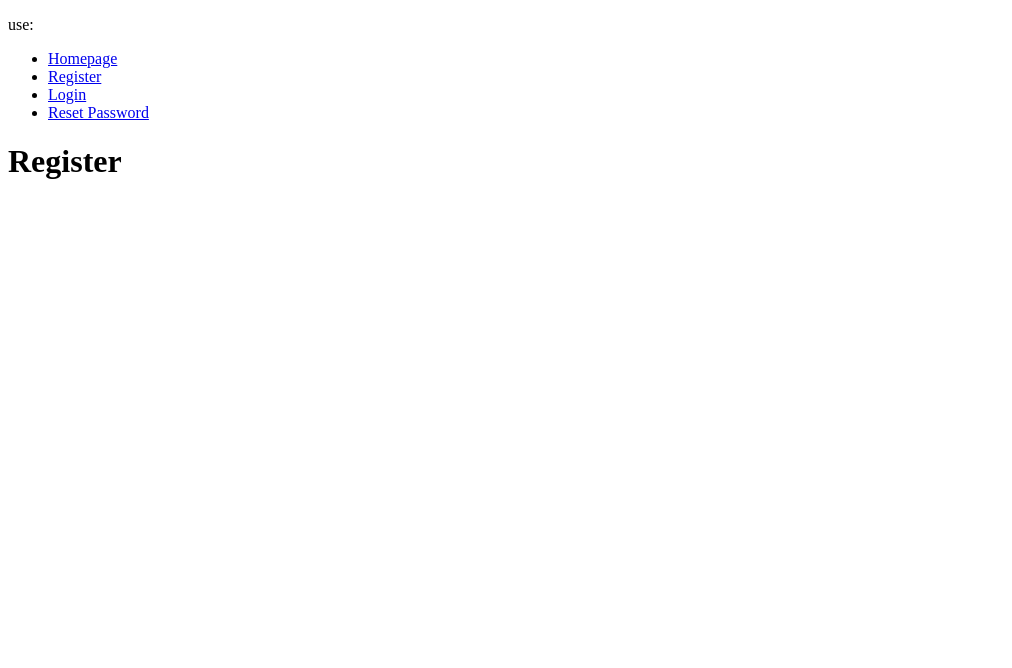
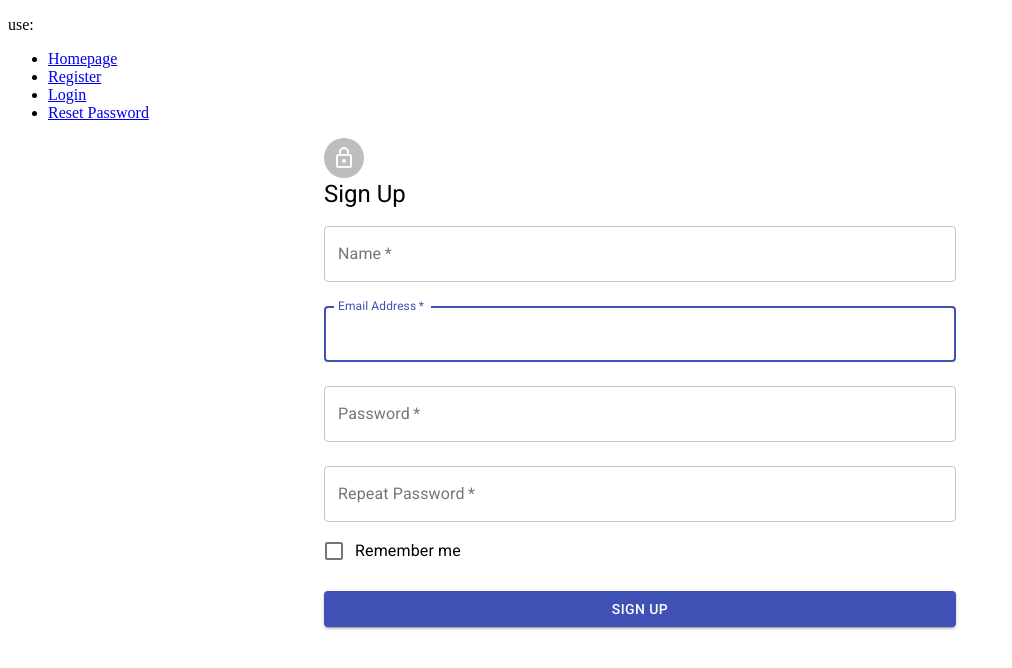
Before and after one commit to DariusPirvulescu/goco-test-client, a React (Create React App) app: page /register in a window 1280 px wide. Shown: the top 668 px of the page, without its empty margins (0-1012 px from the left). Built offline with nearby package versions, Linux system fonts and the light colour scheme.

Commit message:
Modify login and register forms to use usePostFetch

```diff
--- a/src/components/Login.js
+++ b/src/components/Login.js
@@ -1,7 +1,116 @@
-import React from "react";
+import React, { useState, useContext, useEffect } from "react";
 
-const Login = () => {
-  return <h1>Login</h1>
-}
+import {
+  Avatar,
+  Typography,
+  TextField,
+  FormControlLabel,
+  Button,
+  Grid,
+  Checkbox,
+} from "@material-ui/core";
 
-export default Login;
+import { Link } from "react-router-dom";
+import LockOutlinedIcon from "@material-ui/icons/LockOutlined";
+import { makeStyles } from "@material-ui/core/styles";
+
+import { UserContext } from "contexts/userContext";
+import { usePostFetch } from "customHooks/usePostFetch"
+
+const useStyles = makeStyles({
+  authCard: {
+    width: "50%",
+    margin: "auto",
+  },
+});
+
+const Register = () => {
+  const classes = useStyles();
+  const [inputValues, setInputValues] = useState({});
+  const { providedUser } = useContext(UserContext);
+
+  const [res, sendRequest] = usePostFetch()
+
+  const handleChange = (event) => {
+    let values = { ...inputValues };
+    values[event.target.name] = event.target.value;
+    setInputValues(values);
+  };
+
+  useEffect(() => {
+    if (res.data) {
+      localStorage.setItem('user', JSON.stringify(res.data.snapshot))
+      providedUser.setUser(res.data.snapshot)
+    }
+
+  }, [res.data, providedUser])
+
+  const handleSubmit = (e) => {
+    e.preventDefault();
+
+    const body = inputValues;
+
+    sendRequest("/login", body)
+
+  };
+
+  return (
+    <div>
+      <div className={classes.authCard}>
+        <Avatar>
+          <LockOutlinedIcon />
+        </Avatar>
+        <Typography component="h1" variant="h5">
+          Log In
+        </Typography>
+        <form onSubmit={handleSubmit}>
+          <TextField
+            onChange={handleChange}
+            value={inputValues.email || ""}
+            variant="outlined"
+            margin="normal"
+            required
+            fullWidth
+            id="email"
+            label="Email Address"
+            name="email"
+            autoComplete="email"
+            autoFocus
+          />
+          <TextField
+            onChange={handleChange}
+            value={inputValues.password || ""}
+            variant="outlined"
+            margin="normal"
+            required
+            fullWidth
+            name="password"
+            label="Password"
+            type="password"
+            id="password"
+          />
+          <FormControlLabel
+            control={<Checkbox value="remember" color="primary" />}
+            label="Remember me"
+          />
+          <h3>{res.error}</h3>
+          {res.loading ? "LOADING..." :
+            <Button type="submit" fullWidth variant="contained" color="primary">
+              Log In
+            </Button>
+          }
+          <Grid container>
+            <Grid item xs>
+              <Link to="/reset">Forgot password?</Link>
+            </Grid>
+            <Grid item>
+              <Link to='/register'>{"Don't have an account? Sign Up"}</Link>
+            </Grid>
+          </Grid>
+        </form>
+      </div>
+    </div>
+  );
+};
+
+export default Register;
--- a/src/components/Register.js
+++ b/src/components/Register.js
@@ -1,7 +1,144 @@
-import React from "react";
+import React, { useState, useContext, useEffect } from "react";
+
+import {
+  Avatar,
+  Typography,
+  TextField,
+  FormControlLabel,
+  Button,
+  Checkbox,
+} from "@material-ui/core";
+
+import LockOutlinedIcon from "@material-ui/icons/LockOutlined";
+import { makeStyles } from '@material-ui/core/styles';
+
+import { UserContext } from "contexts/userContext";
+import { usePostFetch } from "customHooks/usePostFetch";
+
+const useStyles = makeStyles({
+  authCard: {
+    width: '50%',
+    margin: 'auto'
+  }
+})
 
 const Register = () => {
-  return <h1>Register</h1>
-}
+  const classes = useStyles();
+  const [inputValues, setInputValues] = useState({});
+  const [error, setError] = useState("");
+  const { providedUser } = useContext(UserContext);
+  const [res, sendRequest] = usePostFetch()
+
+  useEffect(() => {
+    if (res.data) {
+      localStorage.setItem('user', JSON.stringify(res.data.snapshot))
+      providedUser.setUser(res.data.snapshot)
+      setInputValues({})
+    }
+
+  }, [res.data, providedUser])
+
+  const handleChange = (event) => {
+    let values = { ...inputValues };
+    values[event.target.name] = event.target.value;
+
+    setInputValues(values);
+  };
+
+  const handleSubmit = (e) => {
+    e.preventDefault();
+    setError("")
+
+    if (inputValues.password !== inputValues.passwordConfirm) {
+      setError("Passwords don't match")
+      return;
+    }
+
+    const body = inputValues;
+
+    sendRequest("/register", body)
+
+  };
+
+  return (
+    <div>
+
+      <div className={classes.authCard}>
+        <Avatar>
+          <LockOutlinedIcon />
+        </Avatar>
+        <Typography component="h1" variant="h5">
+          Sign Up
+        </Typography>
+        <form onSubmit={handleSubmit}>
+          <TextField
+            onChange={handleChange}
+            value={inputValues.name || ''}
+            variant="outlined"
+            margin="normal"
+            required
+            fullWidth
+            id="name"
+            label="Name"
+            name="name"
+            autoComplete="name"
+            autoFocus
+          />
+          <TextField
+            onChange={handleChange}
+            value={inputValues.email || ''}
+            variant="outlined"
+            margin="normal"
+            required
+            fullWidth
+            id="email"
+            label="Email Address"
+            name="email"
+            autoComplete="email"
+            autoFocus
+          />
+          <TextField
+            onChange={handleChange}
+            value={inputValues.password || ''}
+            variant="outlined"
+            margin="normal"
+            required
+            fullWidth
+            name="password"
+            label="Password"
+            type="password"
+            id="password"
+            autoComplete="current-password"
+          />
+          <TextField
+            onChange={handleChange}
+            value={inputValues.passwordConfirm || ''}
+            variant="outlined"
+            margin="normal"
+            required
+            fullWidth
+            name="passwordConfirm"
+            label="Repeat Password"
+            type="password"
+            id="password-confirm"
+            autoComplete="current-password"
+          />
+          <FormControlLabel
+            control={<Checkbox value="remember" color="primary" />}
+            label="Remember me"
+          />
+          <h3>{res.error}</h3>
+          <h3>{error}</h3>
+          {res.loading ? "LOADING..." :
+            <Button type="submit" fullWidth variant="contained" color="primary">
+              Sign Up
+            </Button>
+          }
+        </form>
+      </div>
+
+    </div>
+  );
+};
 
 export default Register;
```
